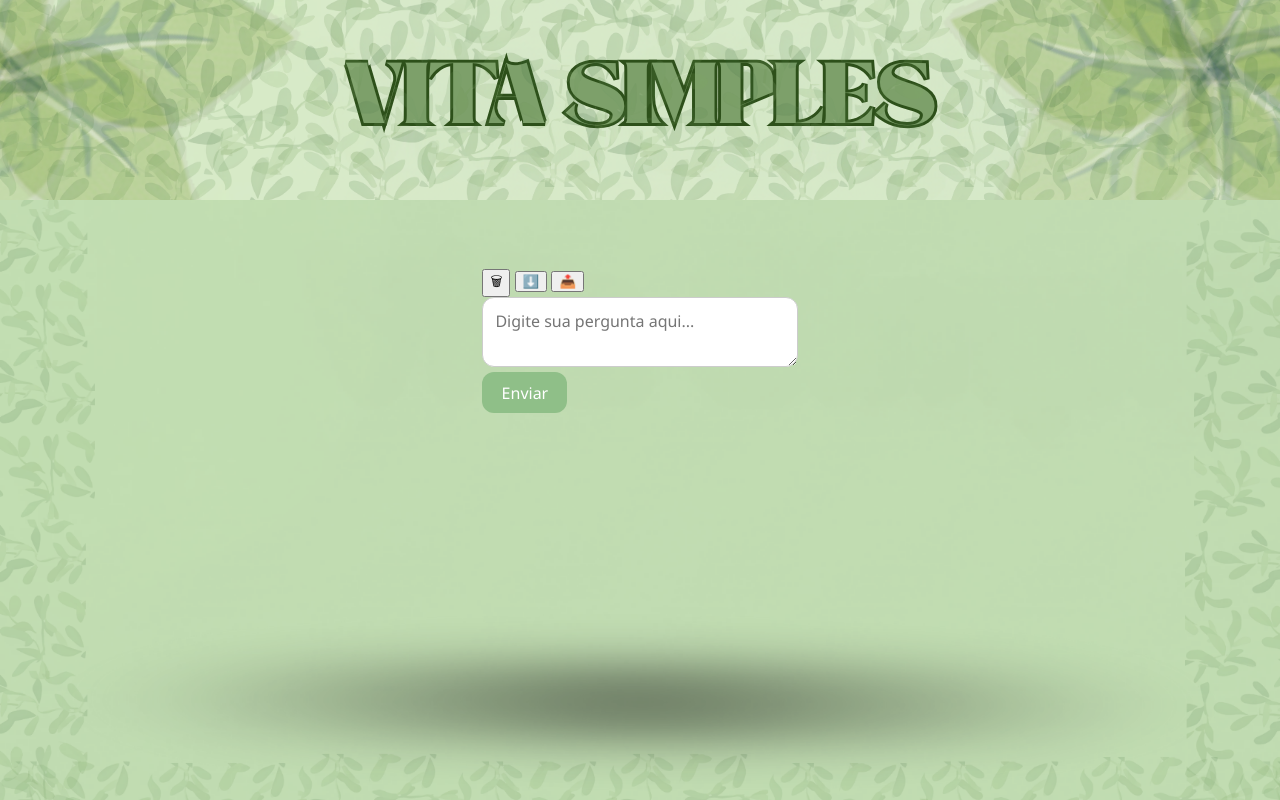
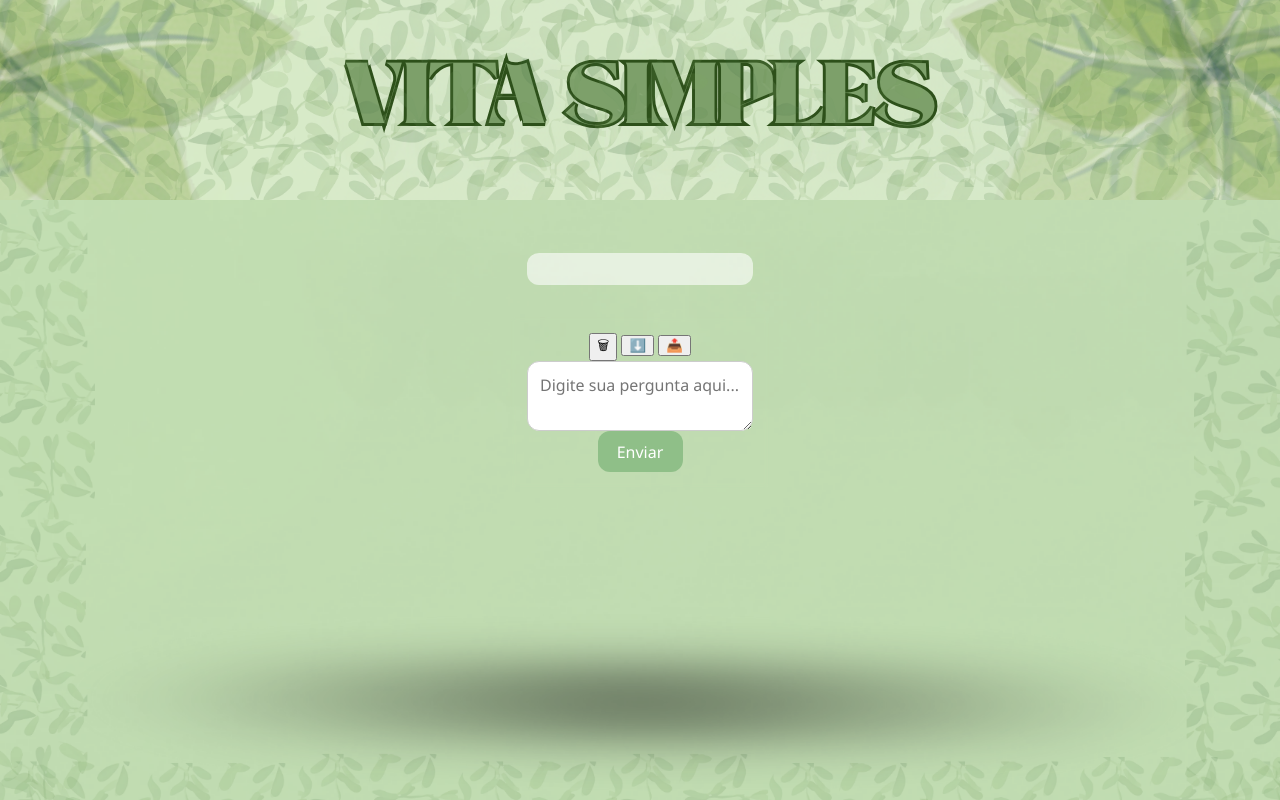
Before and after one commit to vitasimples/VIta-Simples, a website built with Vite: page novo-frontend/index.html in a window 1280 px wide. Shown: the top 800 px of the page. Built offline with nearby package versions, Linux system fonts and the light colour scheme.

```diff
--- a/novo-frontend/src/style.css
+++ b/novo-frontend/src/style.css
@@ -33,8 +33,8 @@
   display: flex;
   flex-direction: column;
   gap: 1rem;
-  margin-top: auto; /* mantêm no fundo mesmo sem histórico */
-  flex-grow: 1;
+  margin-top: 1rem;
+  flex: 1;
 }
 
 .form {
@@ -61,7 +61,7 @@
   padding: 0.6rem 1.2rem;
   font-size: 1rem;
   border: none;
-  background-color: #8fbf88; /* verde musgo claro */
+  background-color: #8fbf88;
   color: white;
   cursor: pointer;
   border-radius: 12px;
@@ -90,12 +90,13 @@
 
 #history {
   overflow-y: auto;
-  background: transparent;
+  background: rgba(255, 255, 255, 0.6); /* translúcido suave */
+  border-radius: 12px;
   list-style: none;
-  padding: 0 1rem;
+  padding: 1rem;
   margin-top: 1rem;
   display: flex;
-  flex-direction: column; /* Correção feita aqui */
+  flex-direction: column-reverse;
   gap: 1rem;
   max-height: 50vh;
 }
@@ -110,7 +111,7 @@
 }
 
 #history li strong:nth-of-type(2) {
-  color: #8B0000; /* vermelho escuro para a resposta */
+  color: #8B0000;
 }
 
 img.generated-image {
@@ -119,3 +120,17 @@
   margin-top: 0.5rem;
   border-radius: 4px;
 }
+
+#input-area {
+  position: sticky;
+  bottom: 0;
+  width: 100%;
+  max-width: 700px;
+  padding: 1rem;
+  box-sizing: border-box;
+  background: rgba(255, 255, 255, 0); /* transparente */
+  display: flex;
+  flex-direction: column;
+  align-items: center;
+  backdrop-filter: blur(2px);
+}
```
